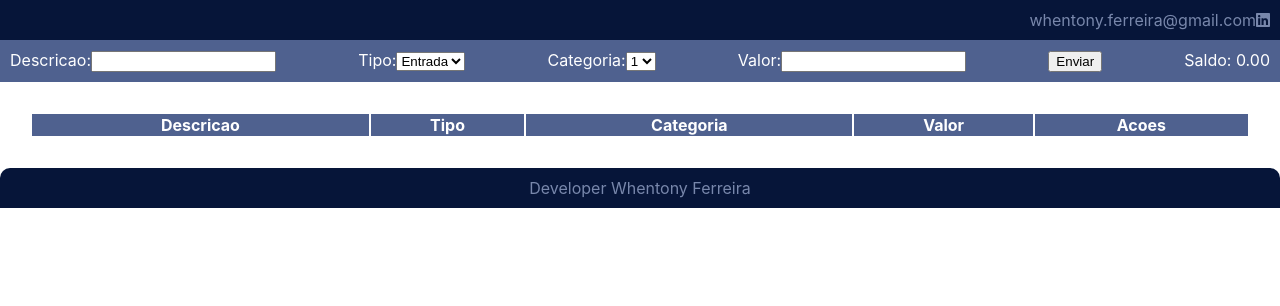
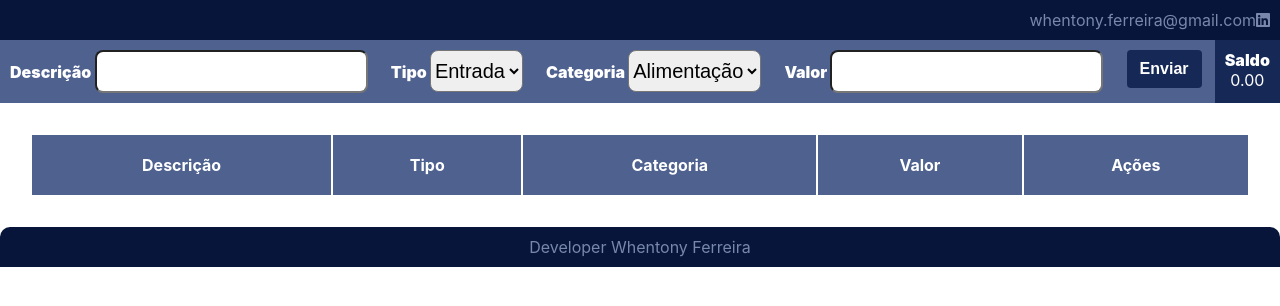
Before and after one commit to whentony/sen-financa, a React (Create React App) app: page / in a window 1280 px wide. Shown: the top 306 px of the page. Built offline with nearby package versions, Linux system fonts and the light colour scheme.

Commit message:
alguns modificações no layout (esteticas)

```diff
--- a/src/App.css
+++ b/src/App.css
@@ -7,23 +7,87 @@
 
 /* As hex codes */
 
-.color-primary-0 { color: #2E4272 }	/* Main Primary color */
-.color-primary-1 { color: #7887AB }
-.color-primary-2 { color: #4F618F }
-.color-primary-3 { color: #162856 }
-.color-primary-4 { color: #061539 }
+.color-primary-0 {
+    color: #2E4272
+}
+
+/* Main Primary color */
+.color-primary-1 {
+    color: #7887AB
+}
+
+.color-primary-2 {
+    color: #4F618F
+}
+
+.color-primary-3 {
+    color: #162856
+}
+
+.color-primary-4 {
+    color: #061539
+}
 
 
 
 /* As RGBa codes */
 
-.rgba-primary-0 { color: rgba( 46, 66,114,1) }	/* Main Primary color */
-.rgba-primary-1 { color: rgba(120,135,171,1) }
-.rgba-primary-2 { color: rgba( 79, 97,143,1) }
-.rgba-primary-3 { color: rgba( 22, 40, 86,1) }
-.rgba-primary-4 { color: rgba(  6, 21, 57,1) }
+.rgba-primary-0 {
+    color: rgba(46, 66, 114, 1)
+}
+
+/* Main Primary color */
+.rgba-primary-1 {
+    color: rgba(120, 135, 171, 1)
+}
+
+.rgba-primary-2 {
+    color: rgba(79, 97, 143, 1)
+}
+
+.rgba-primary-3 {
+    color: rgba(22, 40, 86, 1)
+}
+
+.rgba-primary-4 {
+    color: rgba(6, 21, 57, 1)
+}
 
 
 
 /* Generated by Paletton.com © 2002-2014 */
 /* http://paletton.com */
+
+
+input, select {
+    padding-top: 0.5rem;
+    padding-bottom: 0.5rem;
+    padding-left: 1rem rem;
+    font-size: 1.25rem;
+    border-radius: 8px;
+}
+
+button {
+    display: inline-block;
+    font-weight: 400;
+    line-height: 1.5;
+    color: #fff;
+    font-weight: bold;
+    text-align: center;
+    text-decoration: none;
+    vertical-align: middle;
+    cursor: pointer;
+    -webkit-user-select: none;
+    -moz-user-select: none;
+    user-select: none;
+    background-color: #162856;
+    border: 1px solid transparent;
+    padding: 0.375rem 0.75rem;
+    font-size: 1rem;
+    border-radius: 0.25rem;
+    transition: color .15s ease-in-out,background-color .15s ease-in-out,border-color .15s ease-in-out,box-shadow .15s ease-in-out;
+}
+
+th{
+    padding: 20px;
+}
--- a/src/assets/css/bar-util.module.css
+++ b/src/assets/css/bar-util.module.css
@@ -1,7 +1,21 @@
 .containerBarUtil{
     display: flex;
     justify-content: space-between;
-    padding: 10px;
+
     background-color: #4F618F;
     color:#fff;
 }
+.boxOutros{
+    padding: 10px;
+}
+.boxSaldo {
+    background-color: #162856;
+    padding: 10px;
+    display: flex;
+    align-items: center;
+    flex-direction: column;
+}
+
+.title{
+    font-weight: 900;
+}
--- a/src/components/bar-utl/index.jsx
+++ b/src/components/bar-utl/index.jsx
@@ -4,9 +4,9 @@ import { TableContext } from '../../common/context';
 
 const BarUtil = () => {
     const [description, setDescription] = useState();
-    const [type, setType] = useState();
+    const [type, setType] = useState('e');
     const [value, setValue] = useState();
-    const [category, setCategory] = useState();
+    const [category, setCategory] = useState('Outros');
     const [total, setTotal] = useState(0);
     const { data, setData } = useContext(TableContext);
 
@@ -15,8 +15,11 @@ const BarUtil = () => {
         if (data.length > 0) {
             for (let i = 0; i < data.length; i++) {
                 console.log(data[i].type)
-                if(data[i].type == 'e')
-                aux = parseFloat(data[i].value) + aux
+                if (data[i].type == 'e') {
+                    aux = aux + parseFloat(data[i].value)
+                } else {
+                    aux = aux - parseFloat(data[i].value)
+                }
             }
             console.log(Number(aux))
             setTotal(aux)
@@ -30,33 +33,38 @@ const BarUtil = () => {
     return (
         <div className={styles.containerBarUtil}>
 
-            <div>
-                Descricao:
+            <div className={styles.boxOutros}>
+                <span className={styles.title}> Descrição </span>
                 <input type='text' onChange={(e) => setDescription(e.target.value)} />
             </div>
-            <div>
-                Tipo:
+            <div className={styles.boxOutros}>
+                <span className={styles.title}> Tipo </span>
                 <select onChange={(e) => setType(e.target.value)}>
                     <option value='e'>Entrada</option>
                     <option value='s'>Saida</option>
                 </select>
             </div>
-            <div>
-                Categoria:
+            <div className={styles.boxOutros}>
+                <span className={styles.title}> Categoria </span>
                 <select onChange={(e) => setCategory(e.target.value)}>
-                    <option value='1'>1</option>
-                    <option value='2'>2</option>
+                    <option value='Alimentação'>Alimentação</option>
+                    <option value='Lazer'>Lazer</option>
+                    <option value='Transporte'>Transporte</option>
+                    <option value='Família'>Família</option>
+                    <option value='Trabalho'>Trabalho</option>
+                    <option value='Outros'>Outros</option>
+
                 </select>
             </div>
-            <div>
-                Valor:
+            <div className={styles.boxOutros}>
+                <span className={styles.title}> Valor </span>
                 <input type='number' onChange={(e) => setValue(e.target.value)} />
             </div>
-            <div>
+            <div className={styles.boxOutros}>
                 <button onClick={() => handleInsert()}>Enviar</button>
             </div>
-            <div>
-                Saldo: {total.toFixed(2)}
+            <div className={styles.boxSaldo}>
+                <span className={styles.title}>Saldo</span> {total.toFixed(2)}
             </div>
         </div>
     )
--- a/src/components/table/index.jsx
+++ b/src/components/table/index.jsx
@@ -17,18 +17,18 @@ const Table = () => {
             <table className={styles.table}>
                 <thead>
                     <tr className={styles.tr}>
-                        <th>Descricao</th>
+                        <th>Descrição</th>
                         <th>Tipo</th>
                         <th>Categoria</th>
                         <th>Valor</th>
-                        <th>Acoes</th>
+                        <th>Ações</th>
                     </tr>
                 </thead>
                     <tbody>
                     {data.map((value, key) => (
                         <tr key={key}>
                             <td>{value.description}</td>
-                            <td>{value.type}</td>
+                            <td>{value.type == 'e' ? 'Entrada' : 'Saída'}</td>
                             <td>{value.category}</td>
                             <td>{value.value}</td>
                             <td><FontAwesomeIcon icon={faEdit} /> <FontAwesomeIcon icon={faTrash} /></td>
```
Also changed, not shown: src/components/bar-top/index.jsx (+1 -6 lines).
